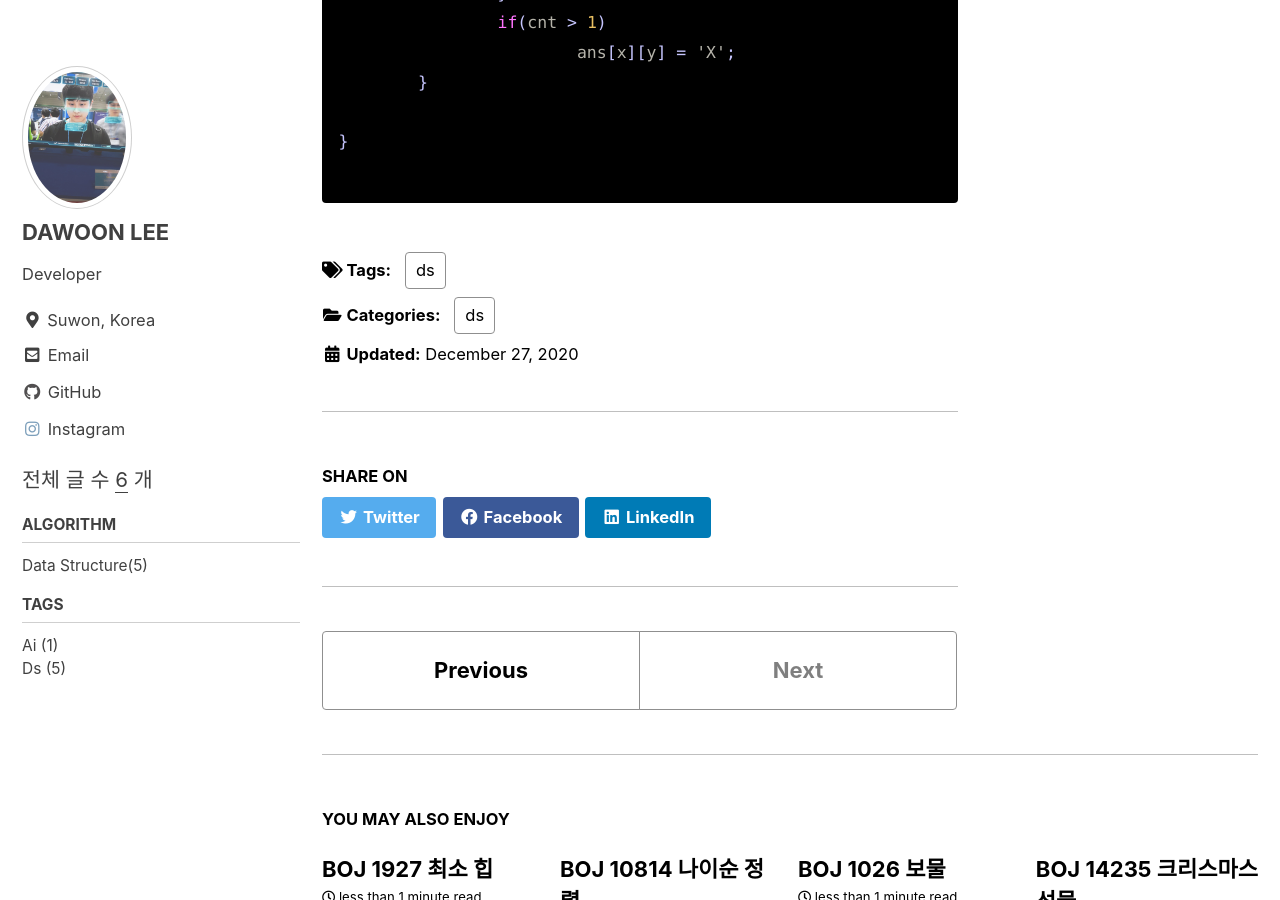
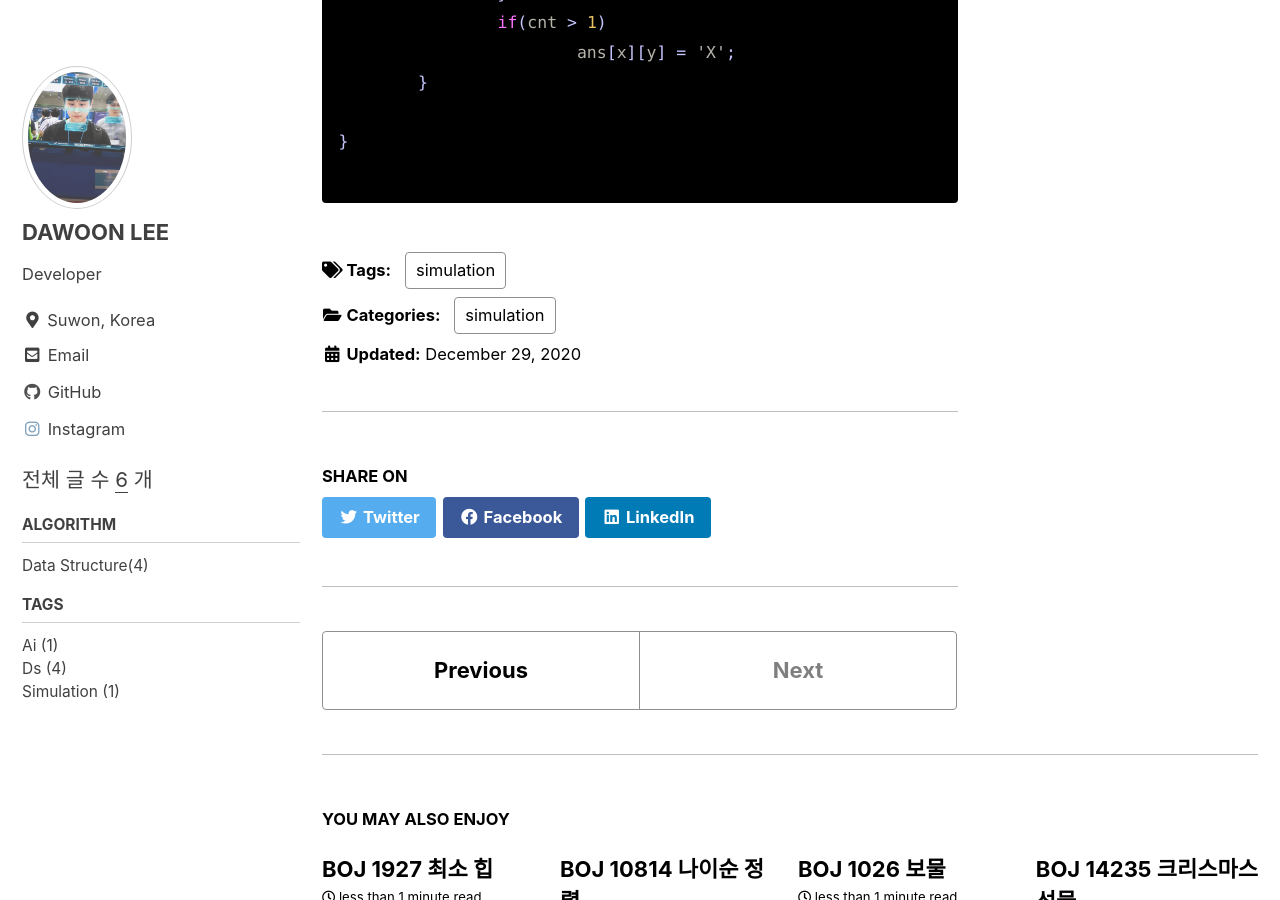
Before and after one commit to rhdrlvnd/rhdrlvnd.github.io, a Jekyll site: the page built from _posts/Algorithm/2020-12-27-BOJ5212.md, in a window 1280 px wide and 900 px high, scrolled down 4210 px. Built offline with Jekyll 4.4.1, drawn with Linux system fonts in a browser that asks for light colours; cached includes are drawn as plain includes.

Commit message:
Update 2020-12-27-BOJ5212.md

```diff
--- a/_posts/Algorithm/2020-12-27-BOJ5212.md
+++ b/_posts/Algorithm/2020-12-27-BOJ5212.md
@@ -3,10 +3,10 @@ title:  BOJ 5212 지구 온난화
 excerpt: BOJ 5212 지구 온난화
 search: true
 categories:
-  - ds
+  - simulation
 tags:
-  - ds
-last_modified_at: 2020-12-27T15:00:00+09:00
+  - simulation
+last_modified_at: 2020-12-29T15:00:00+09:00
 ---
 
 1. 변수
```
